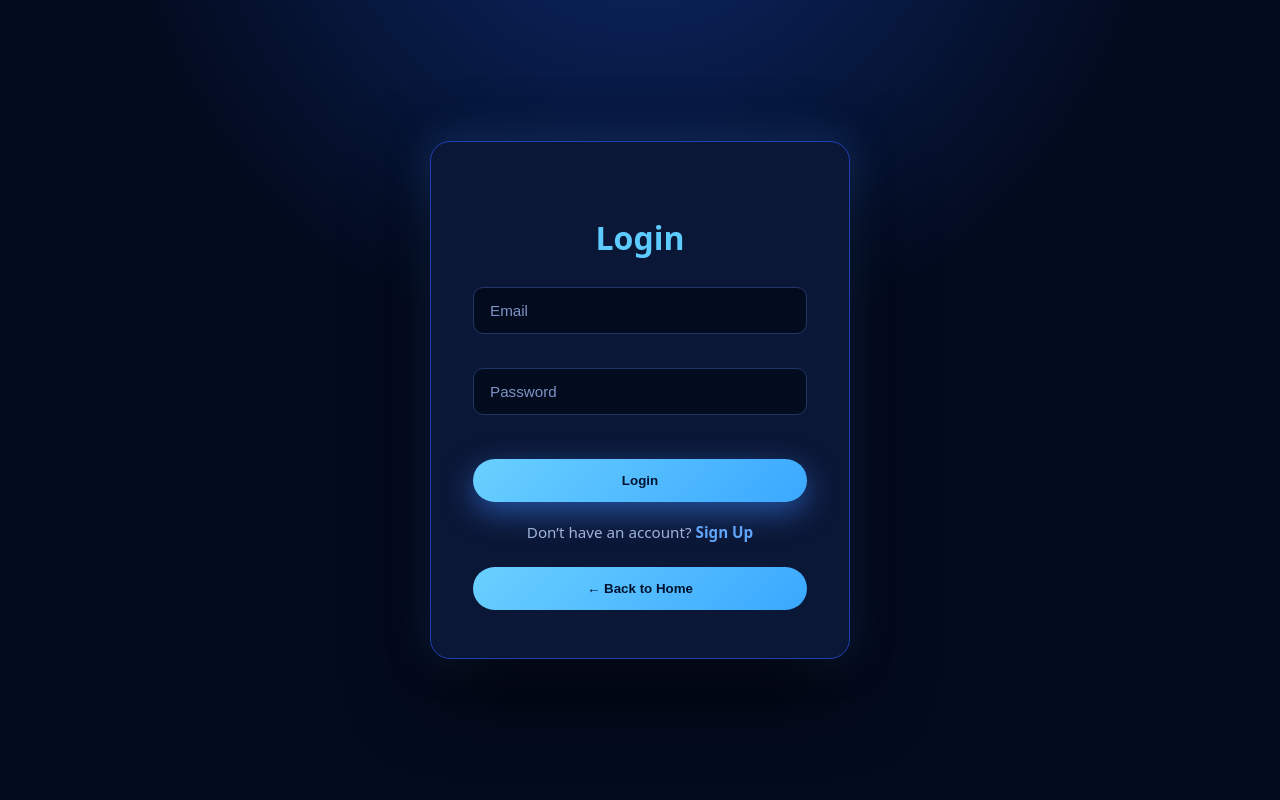
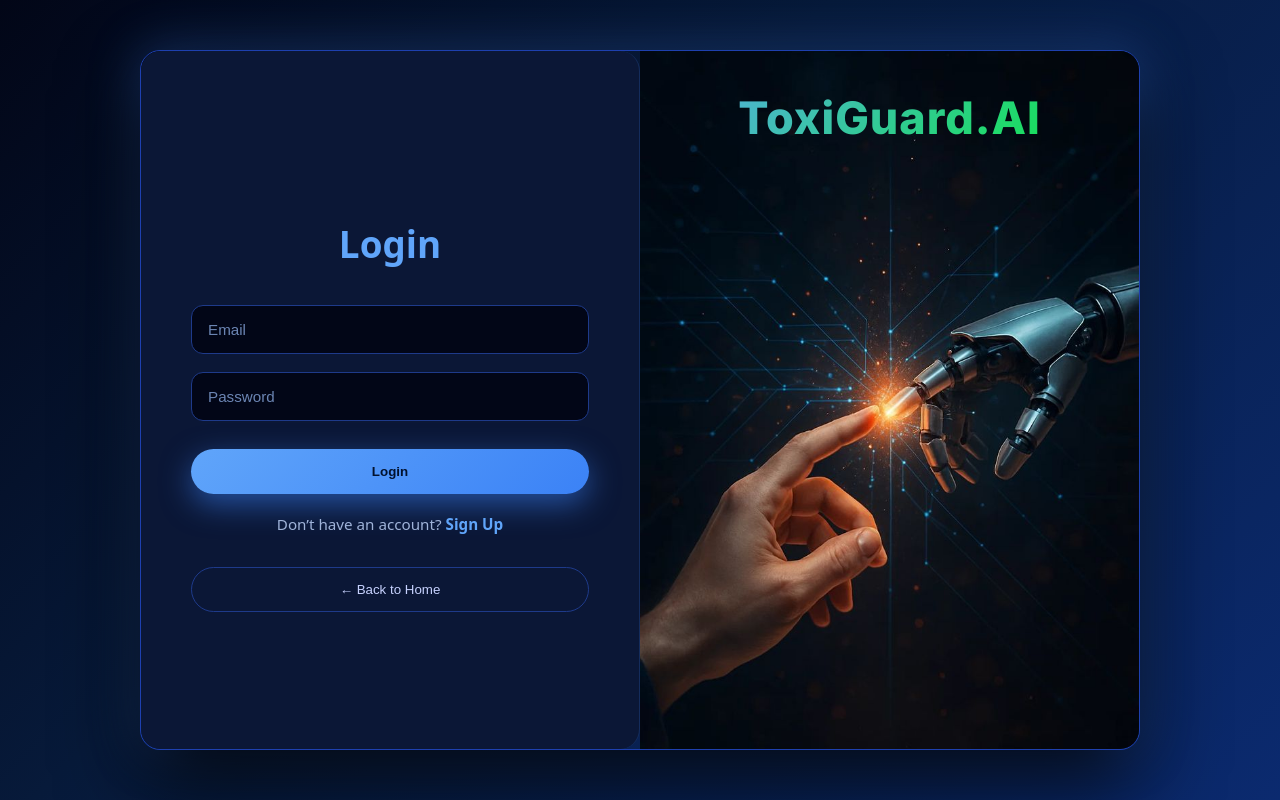
Before and after one commit to wraith-klu/ToxiGuard.AI-Agent, a React (Vite) app in the folder frontend/: page /login in a window 1280 px wide. Built offline with nearby package versions, Linux system fonts and the light colour scheme; no server answers.

Commit message:
Login page updated

```diff
--- a/frontend/src/pages/Login.css
+++ b/frontend/src/pages/Login.css
@@ -12,36 +12,59 @@
 
   font-family: system-ui, -apple-system, Segoe UI, Roboto, sans-serif;
 
-  /* STRONG visible gradient */
-  background: linear-gradient(
-    135deg,
-    #020617 0%,
-    #071a3a 40%,
-    #0b2a6f 100%
-  );
+  background: linear-gradient(135deg,
+      #020617 0%,
+      #071a3a 40%,
+      #0b2a6f 100%);
 
   color: #eaf2ff;
+}
+.auth-page {
+  width: 100%;
+}
+
+/* 🔥 override parent restriction */
+.auth-page .auth-container {
+  max-width: 1000px;
+}
+
+.auth-page {
+  margin: 0;
+}
+/* ===== MAIN TWO-COLUMN LAYOUT ===== */
+.auth-container {
+  display: flex;
+  width: 95%;
+  max-width: 1600px;
+  height: 700px;
+  border-radius: 20px;
+  overflow: hidden;
+
+  align-items: stretch;
+
+  /* ✅ BORDER + GLOW wraps BOTH sides */
+  border: 1px solid #1e40af;
+  box-shadow:
+    0 30px 80px rgba(0, 0, 0, 0.9),
+    0 0 50px rgba(59, 130, 246, 0.4);
 }
 
 /* ===== CARD WITH GLOW ===== */
 .auth-card {
-  width: 100%;
-  max-width: 460px;
+  width: 50%;
   padding: 48px 42px;
-
   border-radius: 20px;
-
-  /* DARK GLASS CARD */
+  padding: 60px 50px;
   background: #0b1736;
 
-  border: 1px solid #1e40af;
-
-  /* STRONG SHADOW + GLOW */
-  box-shadow:
-    0 30px 80px rgba(0, 0, 0, 0.9),
-    0 0 40px rgba(59, 130, 246, 0.35);
+  /* optional divider */
+  border-right: 1px solid rgba(59, 130, 246, 0.2);
 
   text-align: center;
+
+  display: flex;
+  flex-direction: column;
+  justify-content: center;
 }
 
 /* ===== TITLE ===== */
@@ -80,9 +103,52 @@
 .auth-form input:focus {
   outline: none;
   border-color: #60a5fa;
-  box-shadow: 0 0 0 2px rgba(96,165,250,0.35);
+  box-shadow: 0 0 0 2px rgba(96, 165, 250, 0.35);
 }
 
+/* ===== RIGHT IMAGE PANEL ===== */
+.auth-right {
+  width: 50%;
+  height: 100%;
+  display: flex;
+  position: relative;
+
+  background: #020617;
+  /* smoother edges */
+}
+
+.auth-right img {
+  width: 100%;
+  height: 100%;
+  object-fit: cover;
+}
+
+/* ===== OVERLAY ===== */
+.auth-overlay {
+  position: absolute;
+  inset: 0;
+
+  display: flex;
+  align-items: flex-start;
+  justify-content: center;
+
+  padding: 40px;
+
+  background: rgba(16, 16, 16, 0.993);
+
+  /* 🔥 Typography */
+  font-size: 2.8rem;
+  font-weight: 800;
+  letter-spacing: 1px;
+  font-family: "Inter", system-ui, sans-serif;
+
+  /* 🔥 Gradient text (modern SaaS look) */
+  background-image: linear-gradient(135deg, #60a5fa, #09eb3a, #760ef4);
+  -webkit-background-clip: text;
+  -webkit-text-fill-color: transparent;
+
+
+}
 /* ===== LOGIN BUTTON ===== */
 .auth-form button {
   margin-top: 10px;
@@ -98,12 +164,12 @@
   cursor: pointer;
   transition: 0.25s;
 
-  box-shadow: 0 10px 30px rgba(59,130,246,0.55);
+  box-shadow: 0 10px 30px rgba(59, 130, 246, 0.55);
 }
 
 .auth-form button:hover:not(:disabled) {
   transform: translateY(-2px);
-  box-shadow: 0 16px 45px rgba(59,130,246,0.85);
+  box-shadow: 0 16px 45px rgba(59, 130, 246, 0.85);
 }
 
 .auth-form button:disabled {
@@ -145,12 +211,36 @@
 }
 
 .back-home-btn:hover {
-  background: rgba(96,165,250,0.12);
+  background: rgba(96, 165, 250, 0.12);
   border-color: #60a5fa;
   color: #ffffff;
 }
 
 /* ===== MOBILE ===== */
+@media (max-width: 768px) {
+  .auth-container {
+    flex-direction: column;
+    height: auto;
+  }
+
+  .auth-card,
+  .auth-right {
+    width: 100%;
+  }
+
+  /* 🔥 IMAGE FIRST */
+  .auth-right {
+    order: 1;
+    /* ⬅️ move to top */
+    height: 220px;
+  }
+
+  /* 🔥 LOGIN BELOW */
+  .auth-card {
+    order: 2;
+  }
+}
+
 @media (max-width: 480px) {
   .auth-card {
     padding: 36px 24px;
--- a/frontend/src/pages/Login.jsx
+++ b/frontend/src/pages/Login.jsx
@@ -53,6 +53,9 @@
 
   return (
     <div className="auth-page">
+      <div className="auth-container">
+
+        {/* LEFT */}
         <div className="auth-card">
           <h2>Login</h2>
 
@@ -76,7 +79,6 @@
             </button>
           </form>
 
-        {/* Sign Up Link */}
           <p className="auth-alt">
             Don’t have an account?{" "}
             <Link to="/signup" className="auth-link">
@@ -84,7 +86,6 @@
             </Link>
           </p>
 
-        {/* Back to Home */}
           <button
             className="back-home-btn"
             onClick={() => navigate("/")}
@@ -92,6 +93,14 @@
             ← Back to Home
           </button>
         </div>
+
+        {/* RIGHT */}
+        <div className="auth-right">
+          <img src="/sky.jpg" alt="Image" />
+          <div className="auth-overlay text-5xl font-semibold text-white">ToxiGuard.AI</div>
+        </div>
+
+      </div>
     </div>
   );
 }
--- a/frontend/src/pages/Signup.css
+++ /dev/null
@@ -1,93 +0,0 @@
-/* ===== PAGE BACKGROUND ===== */
-.auth-page {
-  min-height: 100vh;
-  display: flex;
-  flex-direction: column;
-  align-items: center;
-  justify-content: center;
-
-  padding: 20px;
-
-  background: radial-gradient(
-      circle at 50% -20%,
-      #0d2a6b 0%,
-      #030b1f 45%
-    ),
-    #030b1f;
-
-  font-family: system-ui, -apple-system, Segoe UI, Roboto, sans-serif;
-  color: #eaf2ff;
-}
-
-/* ===== CARD STYLE (applied to page container itself) ===== */
-.auth-page > * {
-  width: 100%;
-  max-width: 420px;
-}
-
-/* Title */
-.auth-page h2 {
-  text-align: center;
-  margin-bottom: 28px;
-  font-size: 2rem;
-  color: #5ecbff;
-  font-weight: 800;
-}
-
-/* ===== INPUTS ===== */
-.auth-page input {
-  width: 100%;
-  margin-bottom: 16px;
-
-  padding: 14px 16px;
-  border-radius: 10px;
-
-  border: 1px solid #223666;
-
-  background: #030b1f;
-  color: #ffffff;
-
-  font-size: 0.95rem;
-}
-
-/* Placeholder */
-.auth-page input::placeholder {
-  color: #7f94c4;
-}
-
-/* Focus glow */
-.auth-page input:focus {
-  outline: none;
-  border-color: #5ecbff;
-  box-shadow: 0 0 0 2px rgba(94, 203, 255, 0.25);
-}
-
-/* ===== BUTTON ===== */
-.auth-page button {
-  width: 100%;
-  margin-top: 10px;
-
-  padding: 14px;
-  border-radius: 999px;
-  border: none;
-
-  background: linear-gradient(135deg, #6ad0ff, #3aa8ff);
-  color: #02122e;
-
-  font-weight: 700;
-  cursor: pointer;
-  transition: 0.25s;
-}
-
-/* Hover */
-.auth-page button:hover:not(:disabled) {
-  transform: translateY(-2px);
-  box-shadow: 0 12px 32px rgba(62, 170, 255, 0.6);
-}
-
-/* Disabled state */
-.auth-page button:disabled {
-  opacity: 0.6;
-  cursor: not-allowed;
-  box-shadow: none;
-}
--- a/frontend/src/pages/Signup.jsx
+++ b/frontend/src/pages/Signup.jsx
@@ -1,19 +1,19 @@
 import { useState } from "react";
-import { useNavigate } from "react-router-dom";
-import "./Signup.css";
+import { useNavigate, Link } from "react-router-dom";
+import "./Login.css"; // ✅ reuse same CSS as login
 
 const API =
   import.meta.env.VITE_BACKEND_URL || "http://127.0.0.1:8090";
 
 export default function Signup() {
-
   const [email, setEmail] = useState("");
   const [password, setPassword] = useState("");
   const [loading, setLoading] = useState(false);
 
   const navigate = useNavigate();
 
-  const handleSignup = async () => {
+  const handleSignup = async (e) => {
+    e.preventDefault();
 
     if (!email || !password) {
       alert("Enter email and password");
@@ -31,7 +31,10 @@
         body: JSON.stringify({ email, password })
       });
 
-      const data = await res.json();
+      let data = {};
+      try {
+        data = await res.json();
+      } catch { }
 
       if (res.ok) {
         alert("Account created successfully");
@@ -50,25 +53,54 @@
 
   return (
     <div className="auth-page">
+      <div className="auth-container">
 
+        {/* LEFT SIDE */}
+        <div className="auth-card">
           <h2>Create Account</h2>
 
+          <form onSubmit={handleSignup} className="auth-form">
             <input
               type="email"
               placeholder="Email"
+              value={email}
               onChange={(e) => setEmail(e.target.value)}
             />
 
             <input
               type="password"
               placeholder="Password"
+              value={password}
               onChange={(e) => setPassword(e.target.value)}
             />
 
-      <button onClick={handleSignup} disabled={loading}>
+            <button type="submit" disabled={loading}>
               {loading ? "Creating..." : "Sign Up"}
             </button>
+          </form>
 
+          <p className="auth-alt">
+            Already have an account?{" "}
+            <Link to="/login" className="auth-link">
+              Login
+            </Link>
+          </p>
+
+          <button
+            className="back-home-btn"
+            onClick={() => navigate("/")}
+          >
+            ← Back to Home
+          </button>
+        </div>
+
+        {/* RIGHT SIDE */}
+        <div className="auth-right">
+          <img src="/sky.jpg" alt="AI" />
+          <div className="auth-overlay">ToxiGuard.AI</div>
+        </div>
+
+      </div>
     </div>
   );
 }
```
Also changed, not shown: frontend/public/sky.jpg (added). Lines whose indentation alone changed are shown as unchanged.
